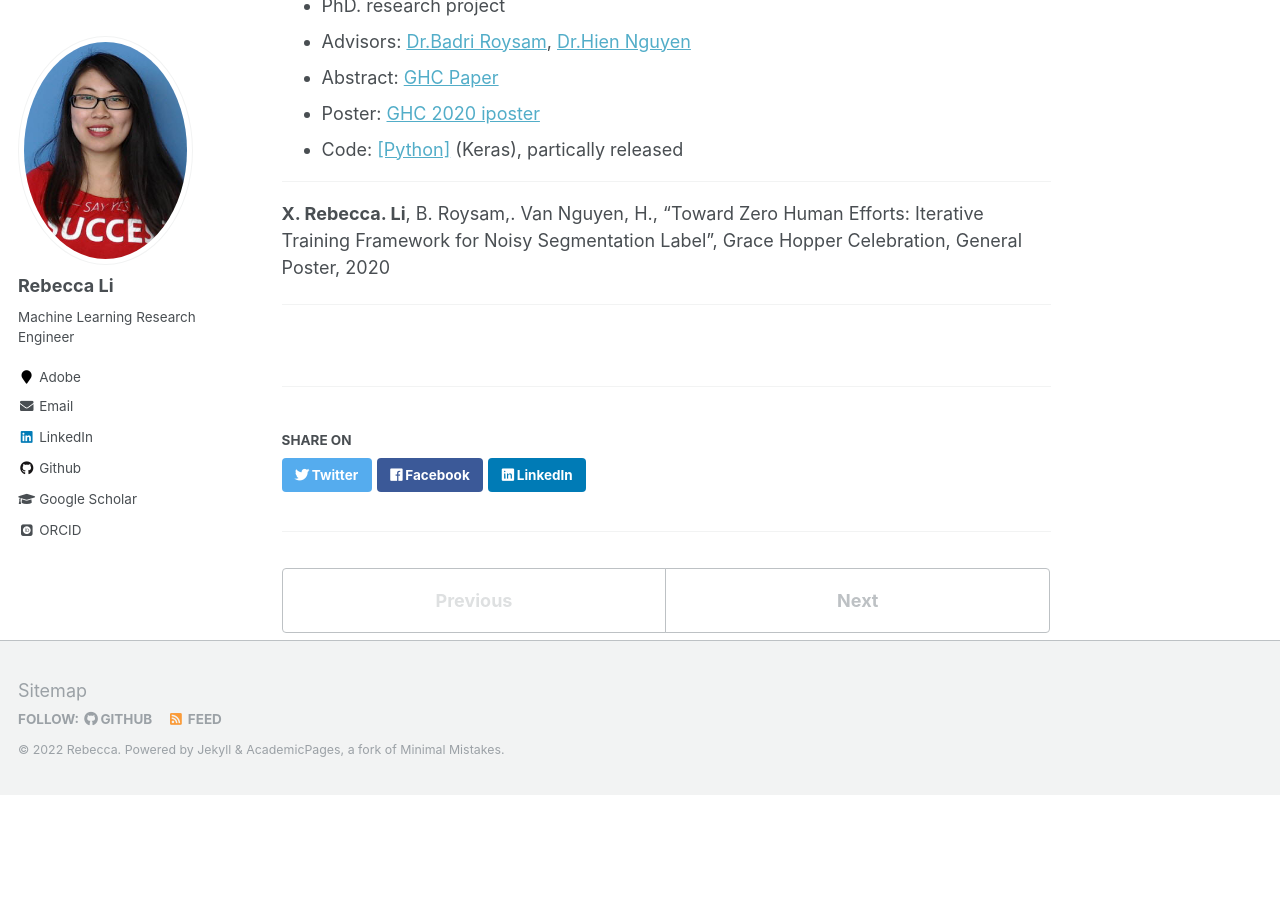
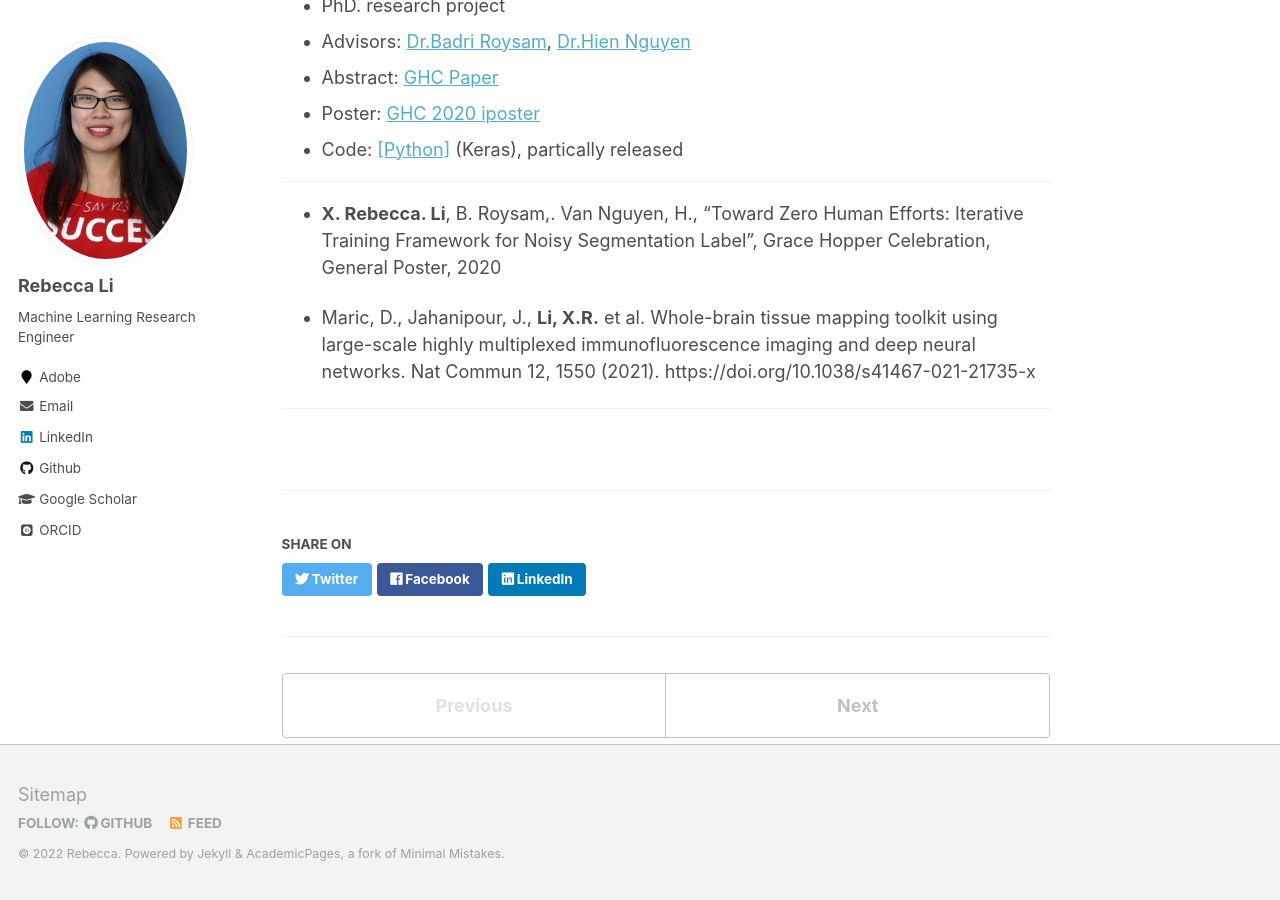
Before and after one commit to Xiaoyang-Rebecca/xiaoyang-rebecca.github.io, a Jekyll site: the page built from _portfolio/1seg.md, in a window 1280 px wide and 900 px high, scrolled down 988 px. Built offline with Jekyll 4.4.1, drawn with Linux system fonts in a browser that asks for light colours; some web fonts are replaced; before the commit the page ends 1783 px from its top, so only the background shows below that.

Commit message:
Update 1seg.md

```diff
--- a/_portfolio/1seg.md
+++ b/_portfolio/1seg.md
@@ -20,7 +20,9 @@ We innovatively proposed an efficient unsupervised learning framework to robustl
 
 
 ---
- **X. Rebecca. Li**, B. Roysam,. Van Nguyen, H., “Toward Zero Human Efforts: Iterative Training Framework for Noisy Segmentation Label”, Grace Hopper Celebration, General Poster, 2020
+ - **X. Rebecca. Li**, B. Roysam,. Van Nguyen, H., “Toward Zero Human Efforts: Iterative Training Framework for Noisy Segmentation Label”, Grace Hopper Celebration, General Poster, 2020
+
+ - Maric, D., Jahanipour, J., **Li, X.R.** et al. Whole-brain tissue mapping toolkit using large-scale highly multiplexed immunofluorescence imaging and deep neural networks. Nat Commun 12, 1550 (2021). https://doi.org/10.1038/s41467-021-21735-x
 
 
 ---
```
